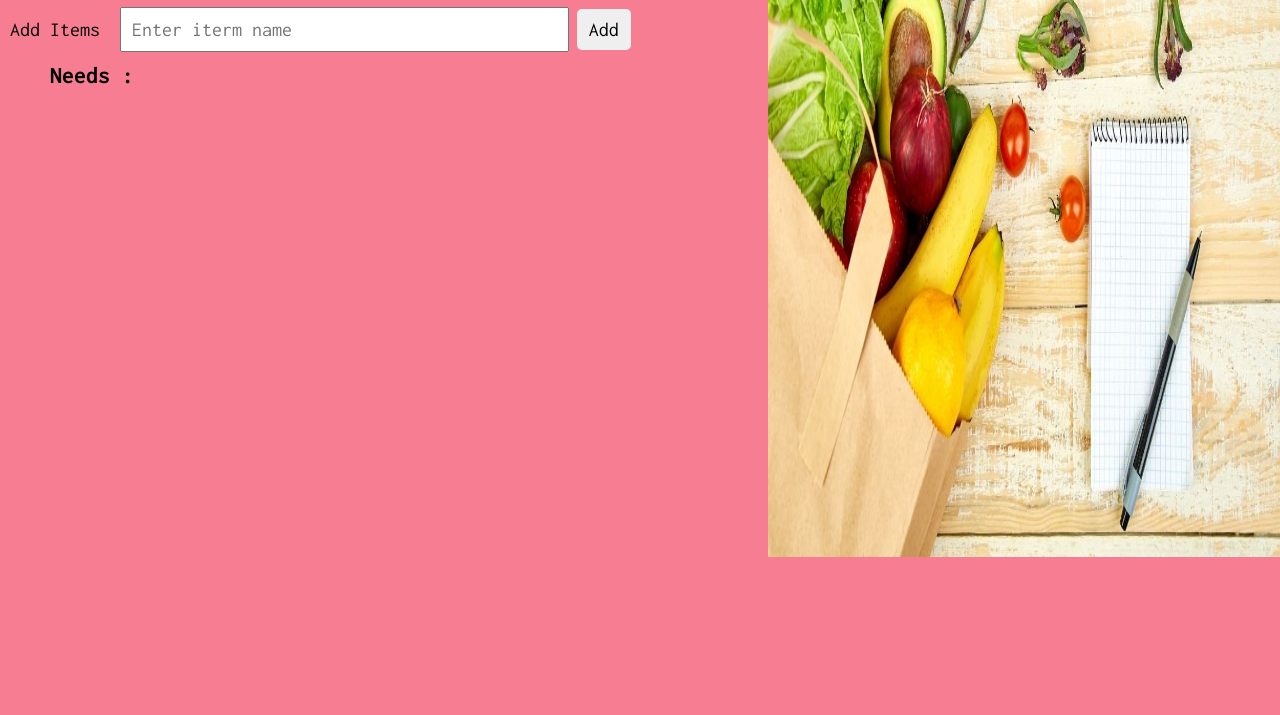
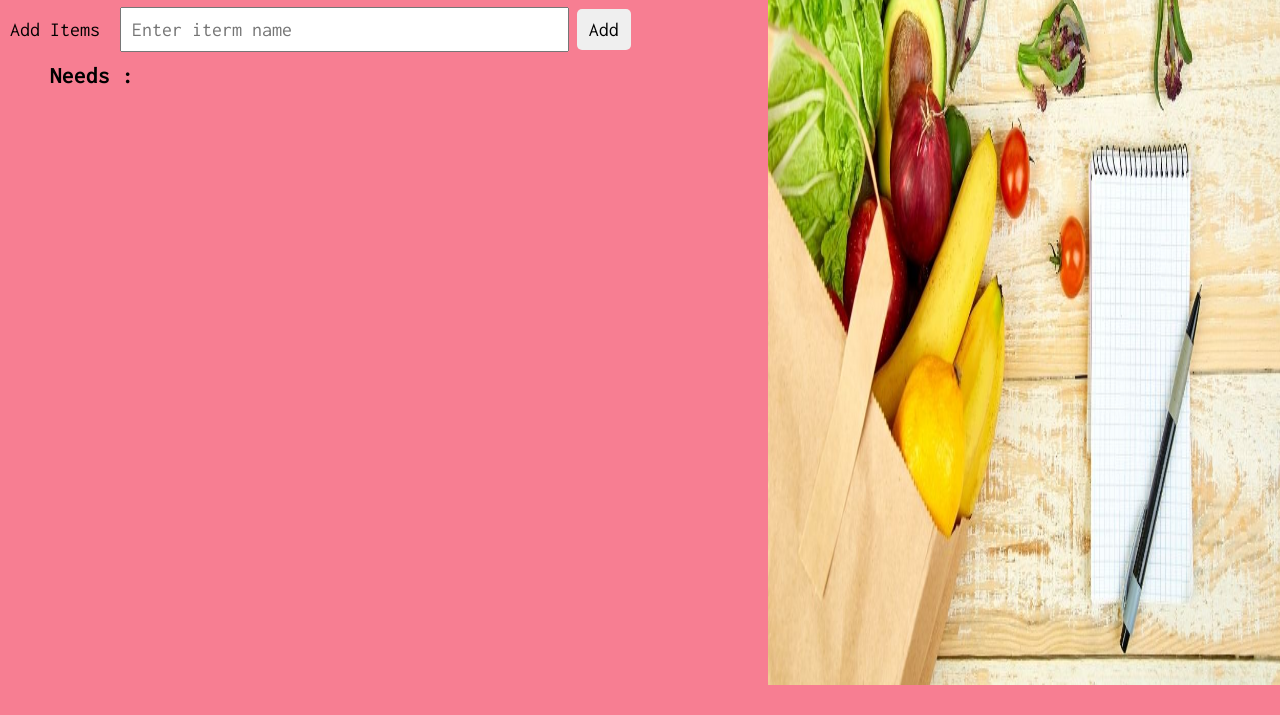
Before and after one commit to GaelTikeng/Grocery-list, a plain HTML site: page index.html in a window 1280 px wide. Shown: the part 85-800 px from the top of the page. Drawn offline with Linux system fonts and the light colour scheme.

Commit message:
height of height

```diff
--- a/assets/styles/style.css
+++ b/assets/styles/style.css
@@ -37,7 +37,7 @@ h1 {
 
 .image {
   width: 40%;
-  height: 70vh;
+  height: 86vh;
 }
 
 form {
```
